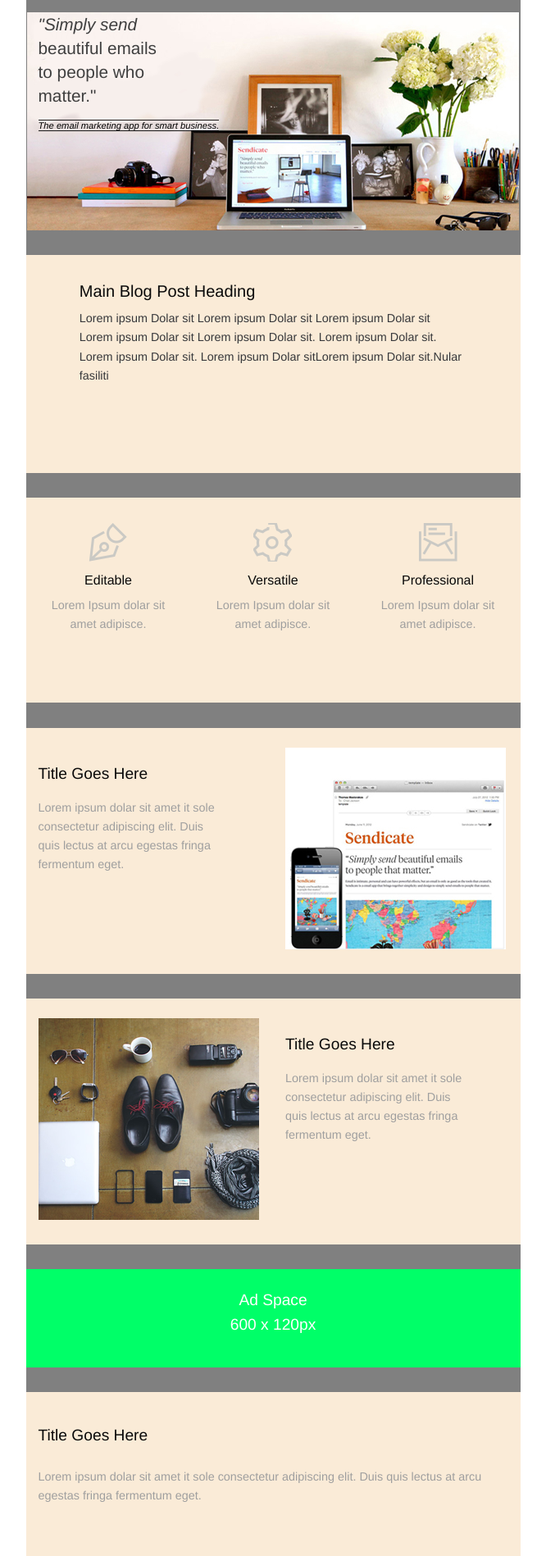
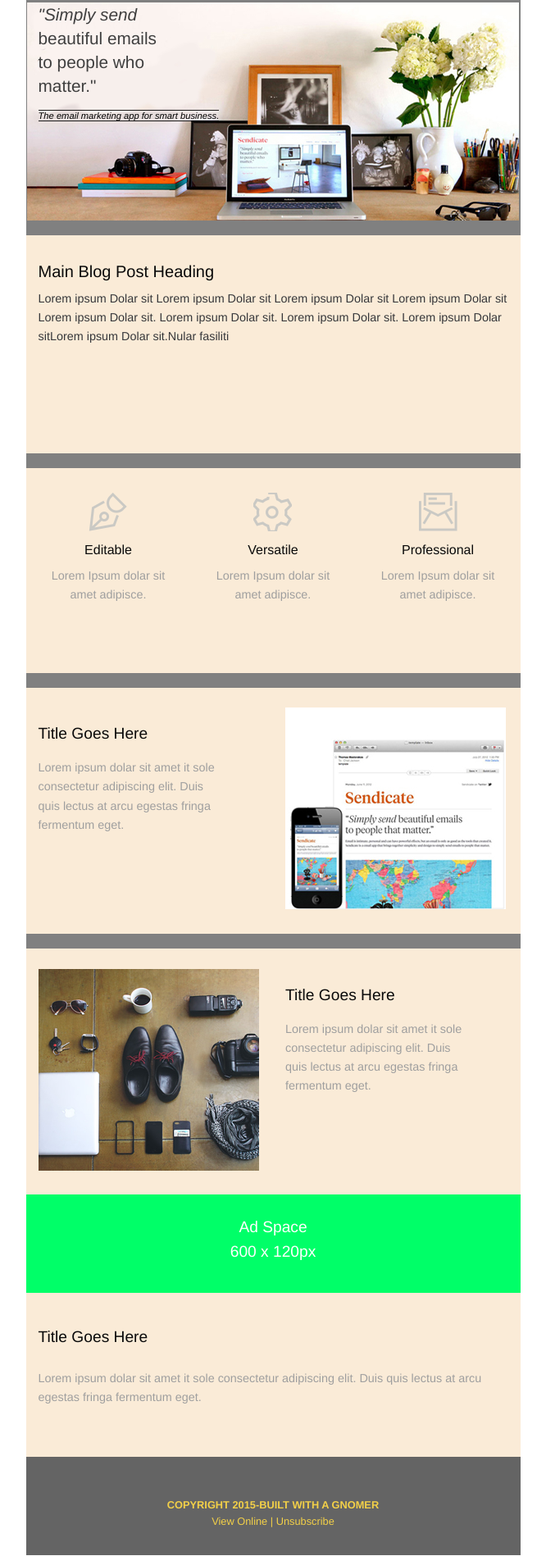
Before and after one commit to BethMwangi/FrontEndWebsite, a plain HTML site: page index.html in a window 1280 px wide. Shown: the part 215-2113 px from the top of the page at 82% size, without its empty margins (307-973 px from the left). Drawn offline with nearby package versions, Linux system fonts and the light colour scheme.

Commit message:
footer contents

```diff
--- a/css/app.css
+++ b/css/app.css
@@ -41,7 +41,7 @@ span {
     background-image: url(../img/big_img.jpg);
     background-repeat: no-repeat;
     background-position: center center;
-    margin-top: 5%;
+    margin-top: 3%;
 }
 h4 {
     color: #3F3F3F;
@@ -58,8 +58,8 @@ p1 {
 
 /*row three with blog-posting */
 
-.blog-post {
-    margin-top: 5%;
+.three {
+    margin-top: 3%;
     padding-top: 5%;
     width: 100%;
     height: 266px;
@@ -74,7 +74,7 @@ p1 {
 .four {
     width: 100%;
     padding-top: 5%;
-    margin-top: 5%;
+    margin-top: 3%;
     height: 250px;
     /*    align-items: center;*/
     background-color: antiquewhite;
@@ -97,7 +97,7 @@ h6 {
     width: 100%;
     height: 300px;
     padding-top: 4%;
-    margin-top: 5%;
+    margin-top: 3%;
     background-color: antiquewhite;
 }
 .aside {
@@ -125,11 +125,10 @@ h6 {
 .seven {
     width: 100%;
     height: 120px;
-    margin-top: 5%;
     background-color: #00ff68;
+    padding-top: 4%;
 }
 .ad {
-    padding-top: 4%;
     text-align: center;
     color: white;
     font-size: 1.2em;
@@ -142,6 +141,22 @@ content only
 .eight {
     width: 100%;
     height: 200px;
-    margin-top: 5%;
     background-color: antiquewhite;
 }
+
+/* row nine with footer content*/
+
+.nine {
+    width: 100%;
+    height: 120px;
+    padding-top: 8%;
+    text-align: center;
+    background-color: rgba(0, 0, 0, 0.22);
+}
+.footer {
+    color: #F3D048;
+    font-size: 80%;
+}
+span {
+    text-transform: uppercase;
+}
--- a/index.html
+++ b/index.html
@@ -41,19 +41,15 @@
         <!--        row three with main blog posting content-->
 
 
-        <div class="row three blog-post">
-            <div class="large-1 columns">
-                <br>
-            </div>
+        <div class="row three ">
 
-            <div class="large-10 columns blog">
+
+            <div class="large-12 columns blog">
                 <h5>Main Blog Post Heading </h5>
                 <p>Lorem ipsum Dolar sit Lorem ipsum Dolar sit Lorem ipsum Dolar sit Lorem ipsum Dolar sit Lorem ipsum Dolar sit. Lorem ipsum Dolar sit. Lorem ipsum Dolar sit. Lorem ipsum Dolar sitLorem ipsum Dolar sit.Nular fasiliti</p>
             </div>
 
-            <div class="large-1 columns">
-                <br>
-            </div>
+
 
         </div>
         <!--        row four with four columns-->
@@ -126,11 +122,18 @@
             </div>
 
         </div>
-        <div class="row eight last">
+        <div class="row eight ">
             <div class="large-12 columns">
                 <h6 class="aside">Title Goes Here</h6>
                 <p class="side2">Lorem ipsum dolar sit amet it sole consectetur adipiscing elit. Duis quis lectus at arcu egestas fringa fermentum eget.</p>
             </div>
+        </div>
+        <div class="row nine">
+            <div class="large-12 columns ">
+                <p class="footer"><span>copyright 2015-built with a gnomer</span>
+                    <br> View Online | Unsubscribe</p>
+            </div>
+
         </div>
     </div>
     <script src="js/vendor/jquery.min.js"></script>
```
